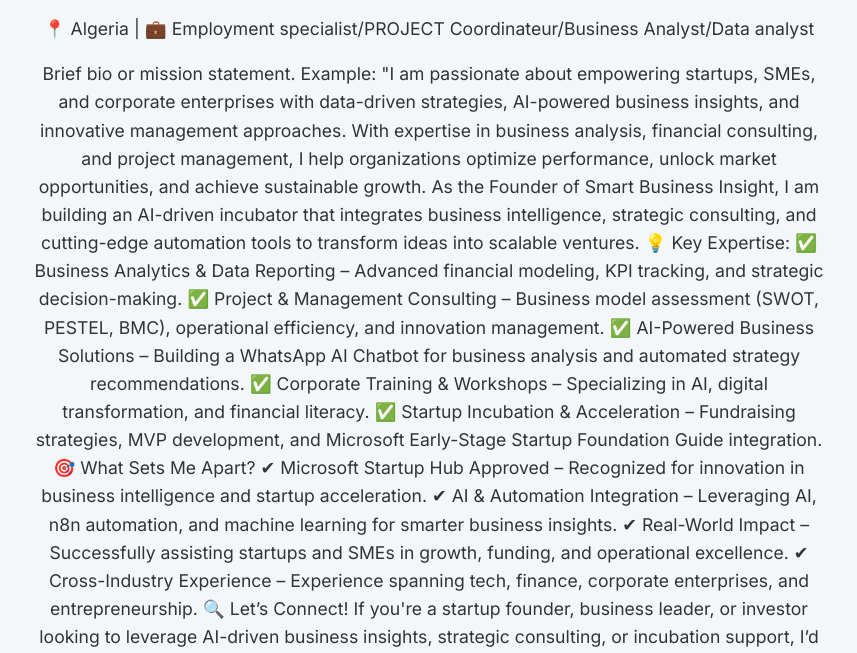
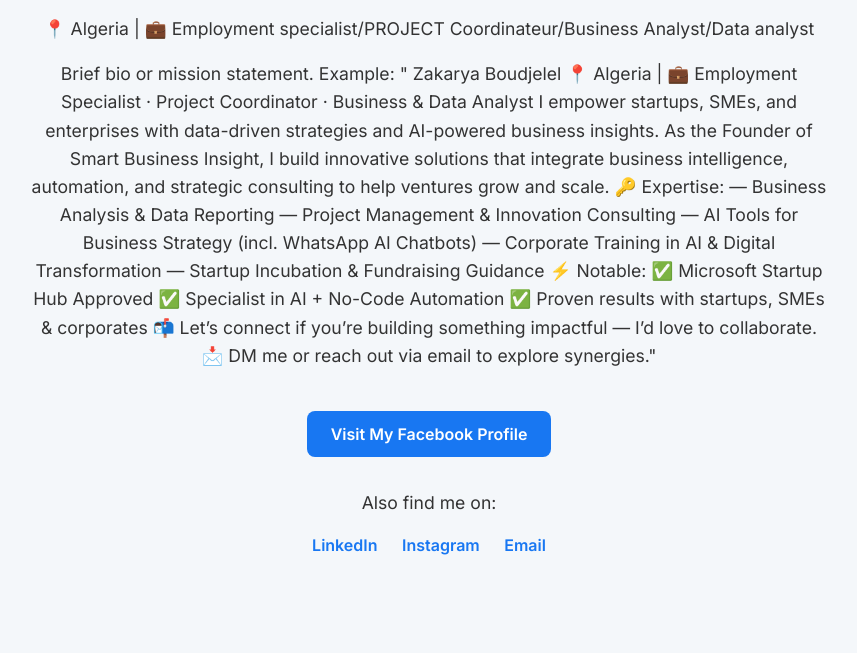
Before and after one commit to zakarya-87/facebook-landing-page, a plain HTML site: page index.html in a window 1280 px wide. Shown: the part 136-789 px from the top of the page, without its empty margins (211-1068 px from the left). Drawn offline with Linux system fonts and the light colour scheme.

Commit message:
Update index.html

```diff
--- a/index.html
+++ b/index.html
@@ -67,25 +67,24 @@
     <p>📍 Algeria | 💼 Employment specialist/PROJECT Coordinateur/Business Analyst/Data analyst</p>
     <p>
       Brief bio or mission statement.
-      Example: "I am passionate about empowering startups, SMEs, and corporate enterprises with data-driven strategies, AI-powered business insights, and innovative management approaches. With expertise in business analysis, financial consulting, and project management, I help organizations optimize performance, unlock market opportunities, and achieve sustainable growth.
+      Example: " Zakarya Boudjelel
+📍 Algeria | 💼 Employment Specialist · Project Coordinator · Business & Data Analyst
 
-As the Founder of Smart Business Insight, I am building an AI-driven incubator that integrates business intelligence, strategic consulting, and cutting-edge automation tools to transform ideas into scalable ventures.
+I empower startups, SMEs, and enterprises with data-driven strategies and AI-powered business insights. As the Founder of Smart Business Insight, I build innovative solutions that integrate business intelligence, automation, and strategic consulting to help ventures grow and scale.
 
-💡 Key Expertise:
-✅ Business Analytics & Data Reporting – Advanced financial modeling, KPI tracking, and strategic decision-making.
-✅ Project & Management Consulting – Business model assessment (SWOT, PESTEL, BMC), operational efficiency, and innovation management.
-✅ AI-Powered Business Solutions – Building a WhatsApp AI Chatbot for business analysis and automated strategy recommendations.
-✅ Corporate Training & Workshops – Specializing in AI, digital transformation, and financial literacy.
-✅ Startup Incubation & Acceleration – Fundraising strategies, MVP development, and Microsoft Early-Stage Startup Foundation Guide integration.
+🔑 Expertise:
+— Business Analysis & Data Reporting
+— Project Management & Innovation Consulting
+— AI Tools for Business Strategy (incl. WhatsApp AI Chatbots)
+— Corporate Training in AI & Digital Transformation
+— Startup Incubation & Fundraising Guidance
 
-🎯 What Sets Me Apart?
-✔ Microsoft Startup Hub Approved – Recognized for innovation in business intelligence and startup acceleration.
-✔ AI & Automation Integration – Leveraging AI, n8n automation, and machine learning for smarter business insights.
-✔ Real-World Impact – Successfully assisting startups and SMEs in growth, funding, and operational excellence.
-✔ Cross-Industry Experience – Experience spanning tech, finance, corporate enterprises, and entrepreneurship.
+⚡ Notable:
+✅ Microsoft Startup Hub Approved
+✅ Specialist in AI + No-Code Automation
+✅ Proven results with startups, SMEs & corporates
 
-🔍 Let’s Connect!
-If you're a startup founder, business leader, or investor looking to leverage AI-driven business insights, strategic consulting, or incubation support, I’d love to collaborate!
+📬 Let’s connect if you’re building something impactful — I’d love to collaborate.
 
 📩 DM me or reach out via email to explore synergies."
     </p>
```
